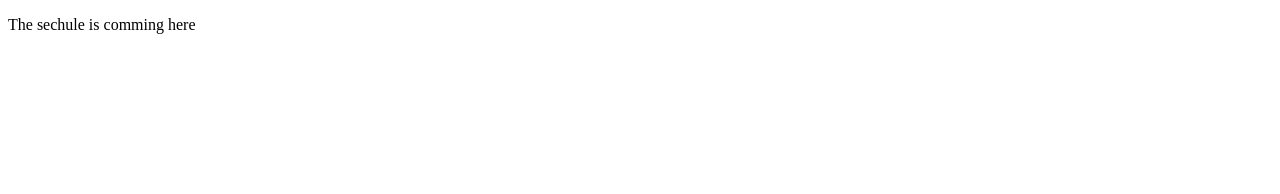
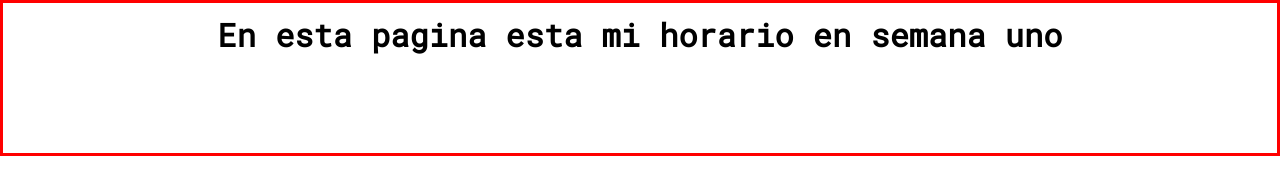
Before and after one commit to rofiguesal/Pagina-Horario-clase, a plain HTML site: page semana-uno/index.html in a window 1280 px wide. Drawn offline with Linux system fonts and the light colour scheme.

Commit message:
Primera fase horaio semana uno

```diff
--- /dev/null
+++ b/semana-uno/css/estilos.css
@@ -0,0 +1,24 @@
+ body {
+   font-family: 'Roboto Mono', monospace;
+   margin: 0;
+ }
+
+ .header {
+   padding: 0;
+ }
+
+ .titulo {
+   border: 3px solid red;
+   /* padding: 10px 0 0 0; */
+   /* justify-content: center; */
+   text-align: center;
+   height: 150px;
+   justify-content: center;
+   margin: 0;
+   /* vertical-align: middle; */
+ }
+
+ h1 {
+   vertical-align: middle;
+   margin: 10px 0 0 0;
+ }
--- a/semana-uno/index.html
+++ b/semana-uno/index.html
@@ -3,11 +3,15 @@
   <head>
     <meta charset="utf-8">
     <title>Schechule of week one</title>
+    <link rel="stylesheet" href="css/estilos.css">
+    <link href="https://fonts.googleapis.com/css?family=Roboto+Mono&display=swap" rel="stylesheet">
   </head>
   <body>
-    <header>
-
+    <header class="header">
+      <div class="titulo">
+        <h1>En esta pagina esta mi horario en semana uno</h1>
+      </div>
     </header>
-    <p>The sechule is comming here</p>
+    <!-- <p>The sechule is comming here</p> -->
   </body>
 </html>
```
